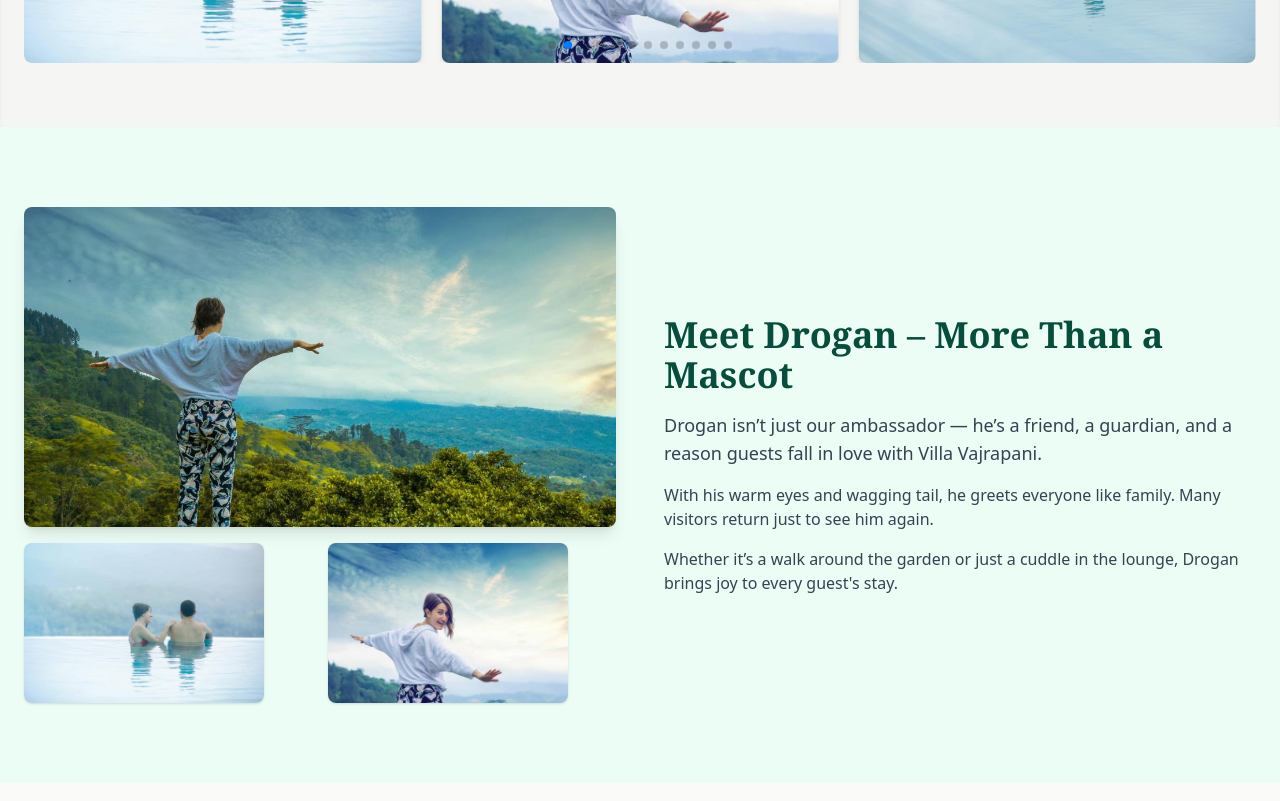
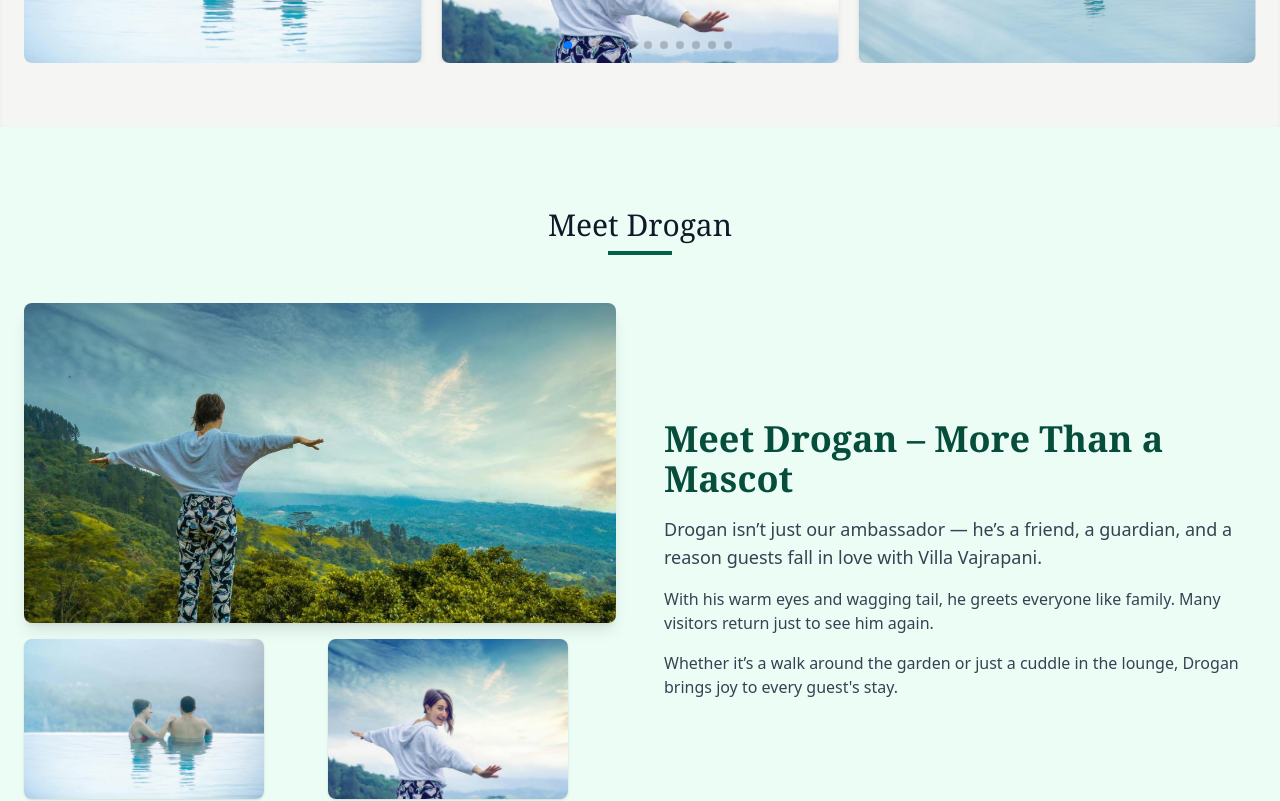
Before and after one commit to rkavidu222/hotel-website-Kandy, a React app: page / in a window 1280 px wide. Shown: the part 3700-4501 px from the top of the page. Built offline with nearby package versions, Linux system fonts and the light colour scheme; grey boxes are pictures that could not be loaded; the HTML template or start-up script is replaced by a standard one.

Commit message:
update drogan section

```diff
--- a/src/components/About.tsx
+++ b/src/components/About.tsx
@@ -279,11 +279,33 @@
 
 {/* Meet Drogan - Beloved Mascot Layout */}
 
+<div id="ambassador-dog" className="py-20 bg-emerald-50 scroll-mt-28">
+<div className="text-center mb-12">
+    <h3 className="text-3xl font-serif font-medium text-gray-900">Meet Drogan</h3>
+    <div className="w-16 h-1 bg-emerald-800 mx-auto mt-2"></div>
+  </div>
+
+  <div className="max-w-7xl mx-auto px-6 grid grid-cols-1 md:grid-cols-2 gap-12 items-center">
 
 
-<div id="ambassador-dog" className="py-20 bg-emerald-50 scroll-mt-28">
-  <div className="max-w-7xl mx-auto px-6 grid grid-cols-1 md:grid-cols-2 gap-12 items-center">
-    {/* Left: Large Main Image with Mini Collage */}
+    {/* Right: Content (shown first on mobile) */}
+    <div className="order-1 md:order-2">
+      <h3 className="text-4xl font-bold font-serif text-emerald-900 mb-4">
+        Meet Drogan – More Than a Mascot
+      </h3>
+      <p className="text-gray-700 text-lg mb-4">
+        Drogan isn’t just our ambassador — he’s a friend, a guardian, and a reason guests fall in love with Villa Vajrapani.
+      </p>
+      <p className="text-gray-700 mb-4">
+        With his warm eyes and wagging tail, he greets everyone like family. Many visitors return just to see him again.
+      </p>
+      <p className="text-gray-700">
+        Whether it’s a walk around the garden or just a cuddle in the lounge, Drogan brings joy to every guest's stay.
+      </p>
+    </div>
+
+    {/* Left: Images (shown first on desktop) */}
+    <div className="order-2 md:order-1">
       <div className="grid grid-cols-2 gap-4">
         <div className="col-span-2">
           <img
@@ -304,21 +326,14 @@
         />
       </div>
 
-    {/* Right: Content */}
-    <div>
-      <h3 className="text-4xl font-bold font-serif text-emerald-900 mb-4">
-        Meet Drogan – More Than a Mascot
-      </h3>
-      <p className="text-gray-700 text-lg mb-4">
-        Drogan isn’t just our ambassador — he’s a friend, a guardian, and a reason guests fall in love with Villa Vajrapani.
-      </p>
-      <p className="text-gray-700 mb-4">
-        With his warm eyes and wagging tail, he greets everyone like family. Many visitors return just to see him again.
-      </p>
-      <p className="text-gray-700">
-        Whether it’s a walk around the garden or just a cuddle in the lounge, Drogan brings joy to every guest's stay.
-      </p>
+      {/* View More Button */}
+      <div className="mt-4 text-center">
 
+        <div id="drogan-more" className="hidden grid grid-cols-2 gap-4 mt-4">
+          <img src="/images/a4.jpg" alt="Drogan extra 1" className="h-40 object-cover rounded-lg shadow" />
+          <img src="/images/a5.jpg" alt="Drogan extra 2" className="h-40 object-cover rounded-lg shadow" />
+        </div>
+      </div>
     </div>
   </div>
 </div>
@@ -326,6 +341,7 @@
 
 
 
+
     </section>
   );
 };
--- a/src/components/Navbar.tsx
+++ b/src/components/Navbar.tsx
@@ -14,7 +14,9 @@
 
   const handleLinkClick = () => {
     setIsDropdownOpen(false);
+    setIsMenuOpen(false); // Close mobile menu when any link is clicked
   };
+
 
   return (
     <>
```
Lines whose indentation alone changed are shown as unchanged.
